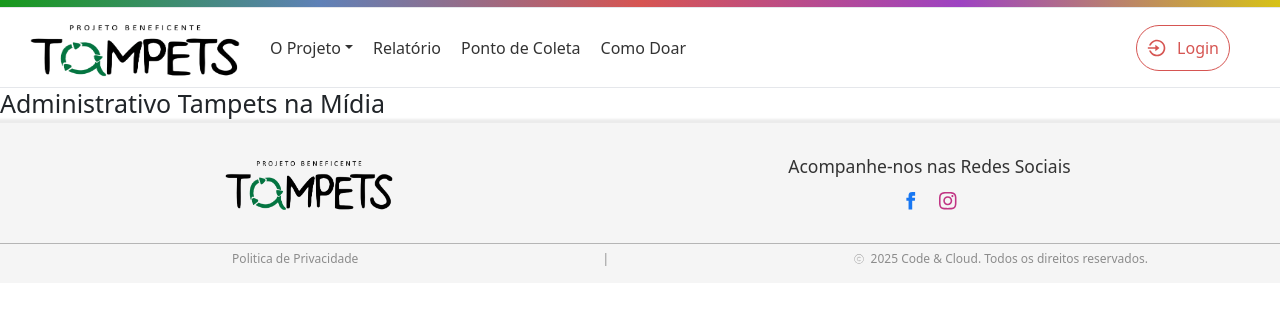
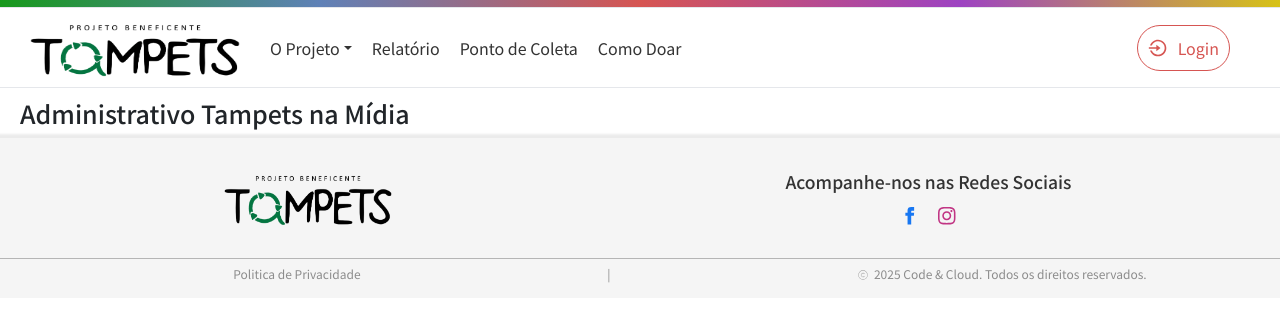
Before and after one commit to DaianeKCamargo/FATEC_ProjetoIntegrador2, a Next.js app: page /administrativo/administrativo-na-midia in a window 1280 px wide. Shown: the top 322 px of the page. Built offline with nearby package versions, Linux system fonts and the light colour scheme.

Commit message:
styles: geral
padronização de margens em todo o site, exceto homes

```diff
--- a/app/administrativo/administrativo-galeria/page.tsx
+++ b/app/administrativo/administrativo-galeria/page.tsx
@@ -3,9 +3,9 @@
 export default function AdministrativoGaleria() {
     return (
         <section>
-            <div>
+            <section>
                 <h1> Administrativo Galeria </h1>
-            </div>
+            </section>
         </section>
     );
 }
--- a/app/administrativo/administrativo-na-midia/page.tsx
+++ b/app/administrativo/administrativo-na-midia/page.tsx
@@ -4,9 +4,9 @@
 
     return (
         <section>
-            <div>
+            <section>
                 <h1> Administrativo Tampets na Mídia</h1>
-            </div>
+            </section>
         </section>
     );
 }
--- a/app/administrativo/analise-e-eaprovacao/page.tsx
+++ b/app/administrativo/analise-e-eaprovacao/page.tsx
@@ -4,9 +4,9 @@
 
     return (
         <section>
-            <div>
+            <section>
                 <h1> Administrativo Analise e Aprovação </h1>
-            </div>
+            </section>
         </section>
     );
 }
--- a/app/administrativo/resultados/page.tsx
+++ b/app/administrativo/resultados/page.tsx
@@ -4,9 +4,9 @@
 
     return (
         <section>
-            <div>
+            <section>
                 <h1> Relatório Administrativo </h1>
-            </div>
+            </section>
         </section>
     );
 }
--- a/app/globals.css
+++ b/app/globals.css
@@ -5,11 +5,6 @@
 :root {
   margin: 0;
   padding: 0;
-  box-sizing: border-box;
-}
-
-* {
-  margin: 0;
   box-sizing: border-box;
 }
 
@@ -25,6 +20,10 @@
   padding: 2rem 10rem;
 }
 
+section {
+  margin: 1rem;
+}
+
 /* PÁGINAS */
 
 
--- a/app/layout.tsx
+++ b/app/layout.tsx
@@ -4,11 +4,18 @@
 import Footer from '@/components/footer/Footer';
 import Copiryght from '@/components/footer/Copyright';
 import NavbarLogout from '@/components/navbar/NavbarLogout';
+import { Noto_Sans_JP } from 'next/font/google';
 
 export const metadata: Metadata = {
   title: "Bem-Vindos ao Projeto Tampets",
   description: "Venha conhecer um pouco sobre nós e fazer parte desse projeto incrivel!",
 };
+
+// Configuração da fonte
+const notoSansJp = Noto_Sans_JP({
+  subsets: ['latin'],
+  weight: ['400', '500', '600', '700'],
+});
 
 export default function RootLayout({
   children,
@@ -17,7 +24,7 @@
 }>) {
   return (
     <html lang="en">
-      <body>
+      <body className={notoSansJp.className}>
         <NavbarLogout />
         {children}
         <Footer />
--- a/app/login/page.tsx
+++ b/app/login/page.tsx
@@ -4,9 +4,9 @@
 
     return (
         <section>
-            <div>
+            <section>
                 <h1> Login </h1>
-            </div>
+            </section>
         </section>
     );
 }
--- a/app/meu-perfil/page.tsx
+++ b/app/meu-perfil/page.tsx
@@ -4,9 +4,9 @@
 
     return (
         <section>
-            <div>
+            <section>
                 <h1> Meu Perfil </h1>
-            </div>
+            </section>
         </section>
     );
 }
```
